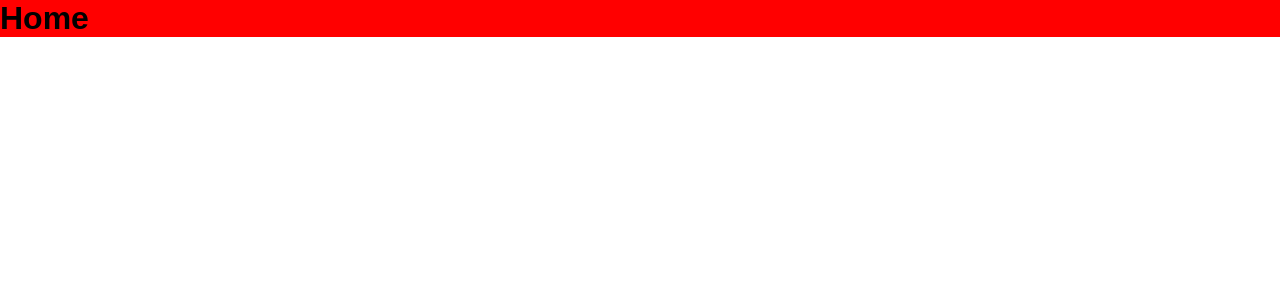
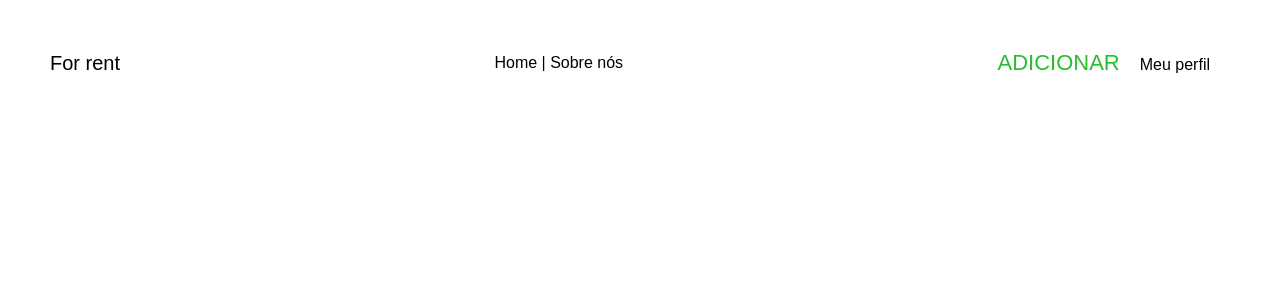
Before and after one commit to arturoburigo/FrontEnd-Class-Final-project, a React (Vite) app: page /home in a window 1280 px wide. Shown: the top 300 px of the page. Built offline with nearby package versions, Linux system fonts and the light colour scheme.

Commit message:
header complete

```diff
--- a/src/components/Header.jsx
+++ b/src/components/Header.jsx
@@ -1,9 +1,22 @@
-import classes from './Header.module.css'
+import classes from './Header.module.css';
 
-export default function Header(){
+export default function Header() {
     return (
         <div className={classes.content}>
-            <h1>Home</h1>
+            <div className={classes.header_content}>
+                <p className={classes.for_rent}>For rent</p>
+                <div className={classes.about_us}>
+                    <p>Home | Sobre nós</p>
+                </div>
+                <div className={classes.profile_add}>
+                    <button className={classes.add_car}>
+                        <a href="">ADICIONAR</a>
+                    </button>
+                    <button>
+                        <a href="/profile">Meu perfil</a>
+                    </button>
+                </div>
+            </div>
         </div>
-    )
+    );
 }
--- a/src/components/Header.module.css
+++ b/src/components/Header.module.css
@@ -2,7 +2,46 @@ body {
     font-family: Arial, sans-serif;
 }
 
-.content{
+a {
+    color: inherit; /* Herda a cor do elemento pai */
+    text-decoration: none; /* Remove o sublinhado */
+}
+
+.content {
     width: 100%;
-    background-color: red;
+    padding: 50px; /* Adiciona padding lateral de 20px */
 }
+
+.about_us {
+    font-size: 16;
+}
+
+.header_content {
+    display: flex;
+    justify-content: space-between;
+    align-items: center;
+}
+
+.header_content p {
+    margin: 0;
+}
+
+.for_rent {
+    font-size: 20px; /* Define o tamanho da fonte para 20px */
+}
+
+.profile_add button {
+    margin-right: 20px;
+    font-size: 16px;
+    border: none;
+    background: none;/* Adiciona espaçamento entre os botões */
+}
+
+.add_car {
+    color: #28BE2E;
+    background: none;
+}
+
+.add_car a{
+    font-size: 22px;
+}
--- a/src/routes/Home.jsx
+++ b/src/routes/Home.jsx
@@ -5,7 +5,6 @@ export default function Home(){
     return (
         <div className={classes}>
             <Header/>
-
         </div>
     )
 }
```
